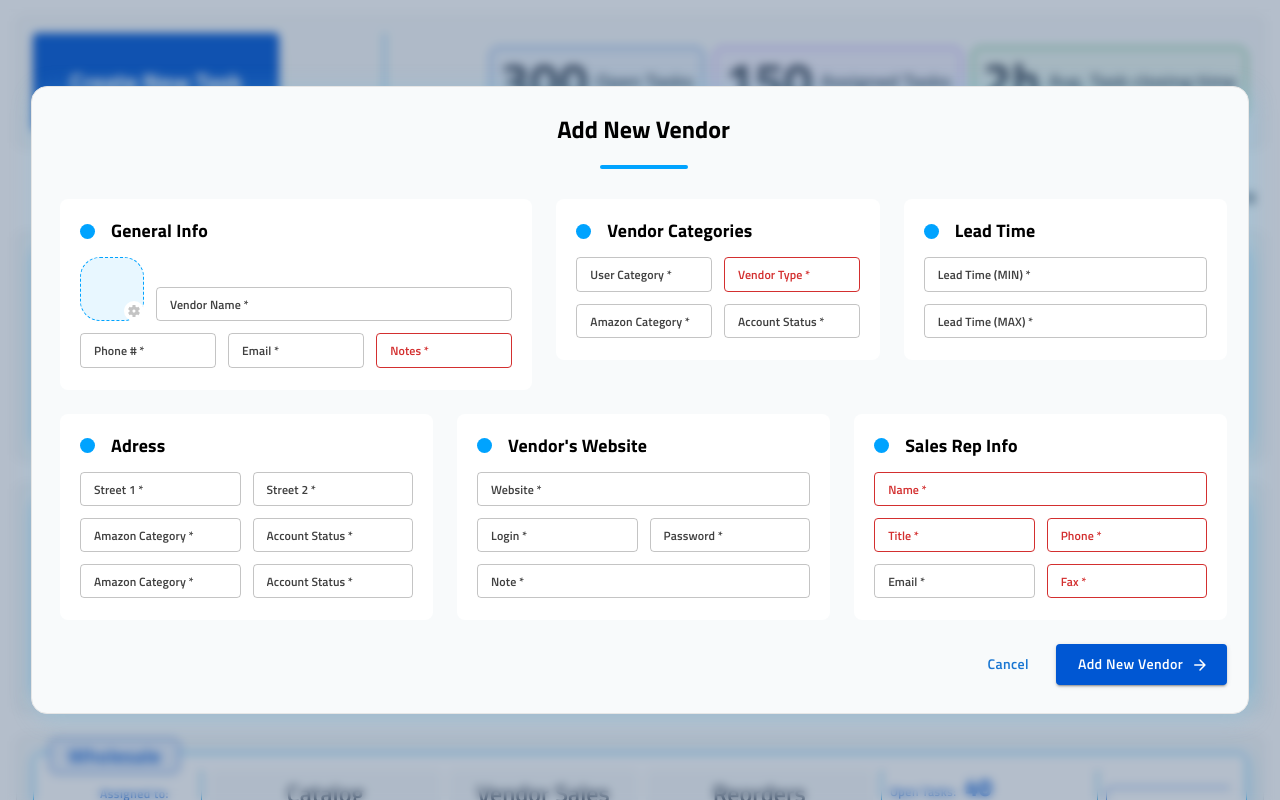
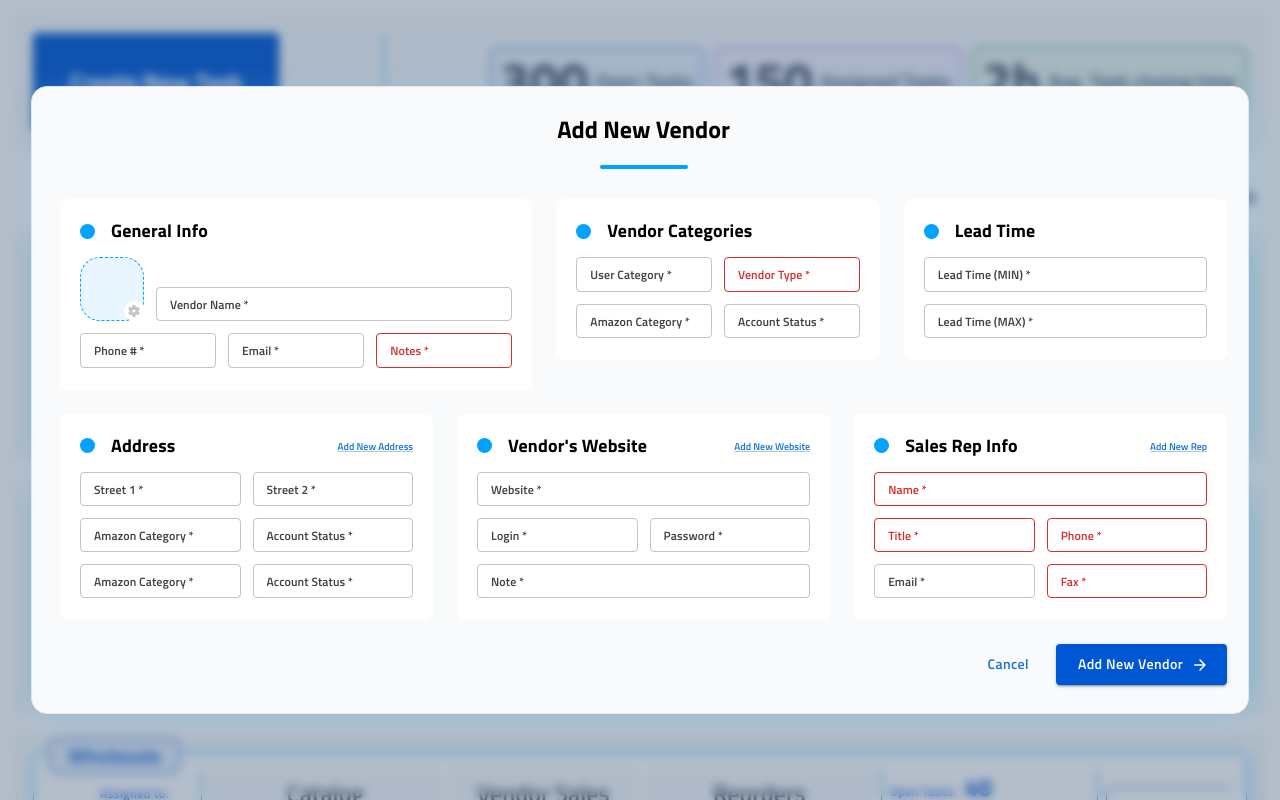
Before and after one commit to estiva1/ss-catalog-analyzer, a React (Create React App) app: page / in a window 1280 px wide. Both pictures are taken after typing "Sample", "Sample", "Sample" into the empty fields and a click on the button "Create New Task". Shown: the top 800 px of the page. Built offline with nearby package versions, Linux system fonts and the light colour scheme.

Commit message:
added edit buttons

```diff
--- a/src/components/UI/add-new-vendor-modal/add-new-vendor-modal.component.jsx
+++ b/src/components/UI/add-new-vendor-modal/add-new-vendor-modal.component.jsx
@@ -17,6 +17,7 @@ import {
   HeadingMedium,
   StickDivider,
   StyledButton,
+  StyledMuiLink,
   SubHeadline,
   VendorImageLoaderFrame,
 } from "./add-new-vendor-modal.styles";
@@ -342,10 +343,20 @@ const AddNewVendor = ({ open, onClose }) => {
 
               <Grid item xs={4}>
                 <Item>
+                  <Stack direction="row" justifyContent="space-between" alignItems="flex-end">
                     <SubHeadline>
                       <HeadingDot />
-                    <HeadingMedium>Adress</HeadingMedium>
+                      <HeadingMedium>Address</HeadingMedium>
                     </SubHeadline>
+                    <StyledMuiLink
+                      component="button"
+                      onClick={() => {
+                        console.info("I'm a button.");
+                      }}
+                    >
+                      Add New Address
+                    </StyledMuiLink>
+                  </Stack>
                   <CardContent>
                     <Grid container spacing={1.5}>
                       <Grid item xs={6}>
@@ -427,10 +438,20 @@ const AddNewVendor = ({ open, onClose }) => {
 
               <Grid item xs={4}>
                 <Item>
+                  <Stack direction="row" justifyContent="space-between" alignItems="flex-end">
                     <SubHeadline>
                       <HeadingDot />
                       <HeadingMedium>Vendor's Website</HeadingMedium>
                     </SubHeadline>
+                    <StyledMuiLink
+                      component="button"
+                      onClick={() => {
+                        console.info("I'm a button.");
+                      }}
+                    >
+                      Add New Website
+                    </StyledMuiLink>
+                  </Stack>
                   <CardContent>
                     <Grid container spacing={1.5}>
                       <Grid item xs={12}>
@@ -487,10 +508,20 @@ const AddNewVendor = ({ open, onClose }) => {
               </Grid>
               <Grid item xs={4}>
                 <Item>
+                  <Stack direction="row" justifyContent="space-between" alignItems="flex-end">
                     <SubHeadline>
                       <HeadingDot />
                       <HeadingMedium>Sales Rep Info</HeadingMedium>
                     </SubHeadline>
+                    <StyledMuiLink
+                      component="button"
+                      onClick={() => {
+                        console.info("I'm a button.");
+                      }}
+                    >
+                      Add New Rep
+                    </StyledMuiLink>
+                  </Stack>
                   <CardContent>
                     <Grid container spacing={1.5}>
                       <Grid item xs={12}>
--- a/src/components/UI/add-new-vendor-modal/add-new-vendor-modal.styles.js
+++ b/src/components/UI/add-new-vendor-modal/add-new-vendor-modal.styles.js
@@ -1,5 +1,5 @@
 import styled from "styled-components";
-import { Button } from "@mui/material";
+import { Button, Link } from "@mui/material";
 import { device } from "../../../breakpoints.styles";
 
 export const AddNewVendorModalContainer = styled.div`
@@ -96,3 +96,11 @@ export const VendorImageLoaderFrame = styled.div`
   border-radius: 20px;
   border: 1px dashed #00a3ff;
 `;
+
+export const StyledMuiLink = styled(Link)`
+  font-family: Titillium Web !important;
+  font-size: 0.625rem !important;
+  font-weight: 600 !important;
+  line-height: 18px !important;
+  text-align: left !important;
+`;
```
Lines whose indentation alone changed are shown as unchanged.
